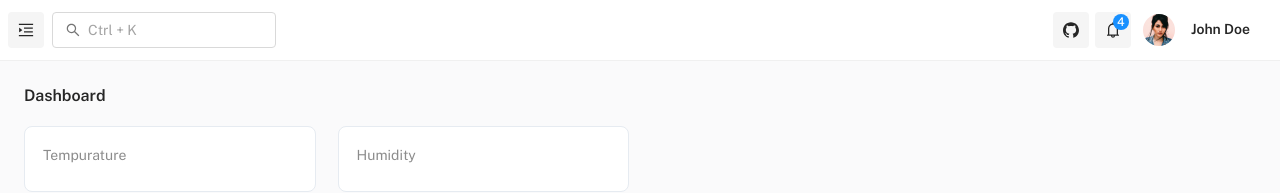
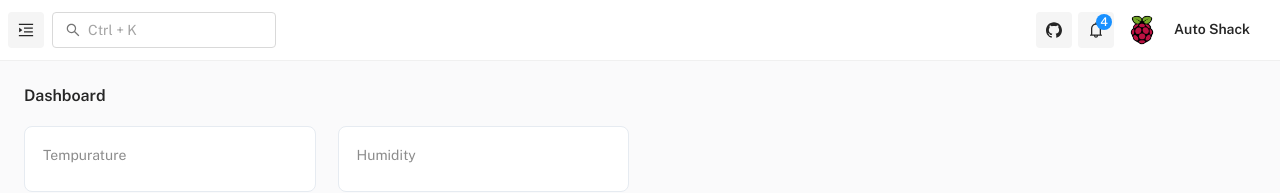
Before and after one commit to rkennedy1/autoShackMono, a React (Create React App) app in the folder shackWeb/: page /free/dashboard/default in a window 1280 px wide. Shown: the top 193 px of the page. Built offline with nearby package versions, Linux system fonts and the light colour scheme; no server answers.

Commit message:
changed header to rasp pi and auto shack

```diff
--- a/shackWeb/src/layout/MainLayout/Header/HeaderContent/Profile/index.js
+++ b/shackWeb/src/layout/MainLayout/Header/HeaderContent/Profile/index.js
@@ -26,7 +26,7 @@ import ProfileTab from './ProfileTab';
 import SettingTab from './SettingTab';
 
 // assets
-import avatar1 from 'assets/images/users/avatar-1.png';
+import avatar1 from 'assets/images/users/avatar-raspPi.png';
 import { LogoutOutlined, SettingOutlined, UserOutlined } from '@ant-design/icons';
 
 // tab panel wrapper
@@ -98,7 +98,7 @@ const Profile = () => {
             >
                 <Stack direction="row" spacing={2} alignItems="center" sx={{ p: 0.5 }}>
                     <Avatar alt="profile user" src={avatar1} sx={{ width: 32, height: 32 }} />
-                    <Typography variant="subtitle1">John Doe</Typography>
+                    <Typography variant="subtitle1">Auto Shack</Typography>
                 </Stack>
             </ButtonBase>
             <Popper
```
Also changed, not shown: shackWeb/src/assets/images/users/avatar-raspPi.png (added).
